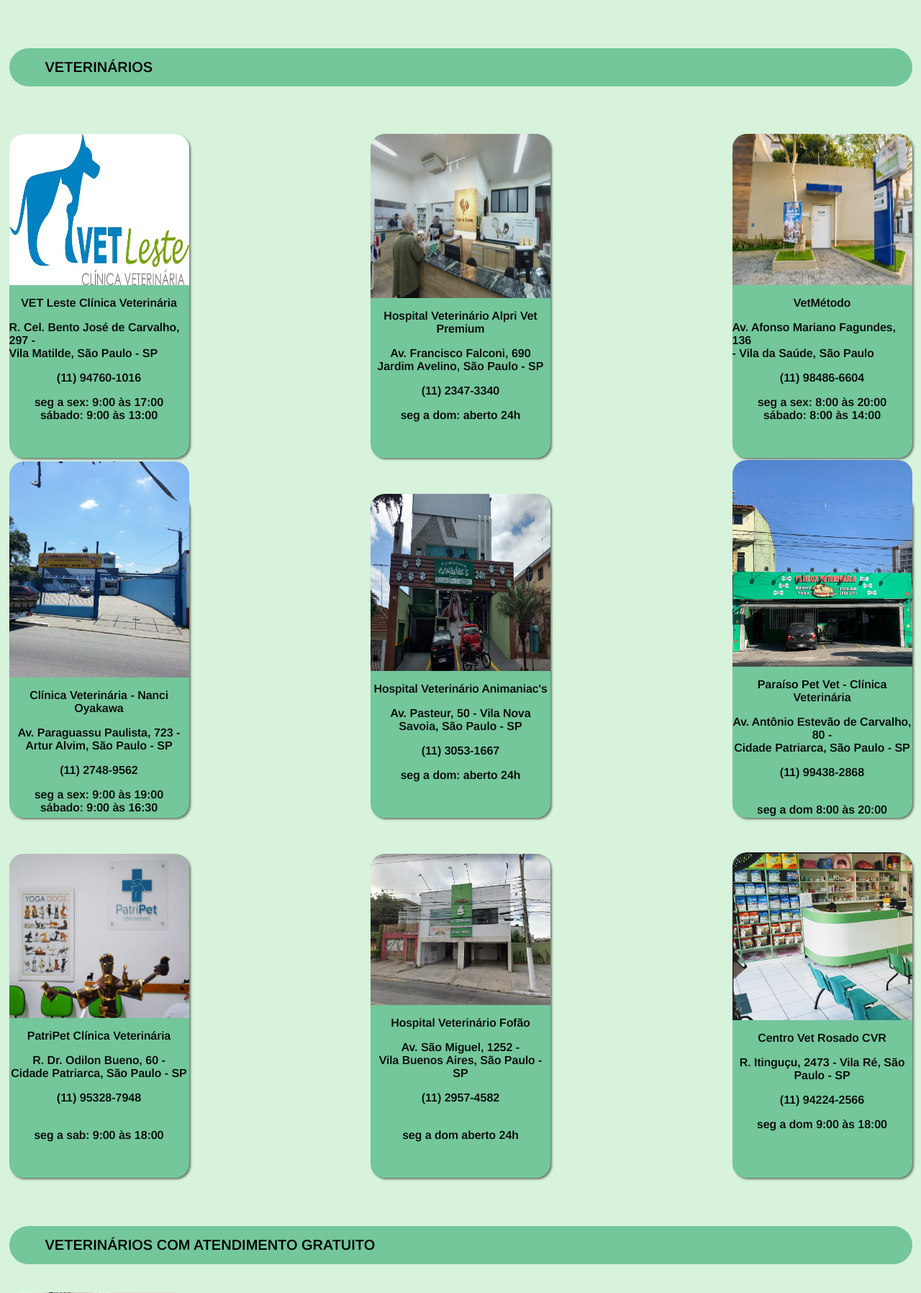
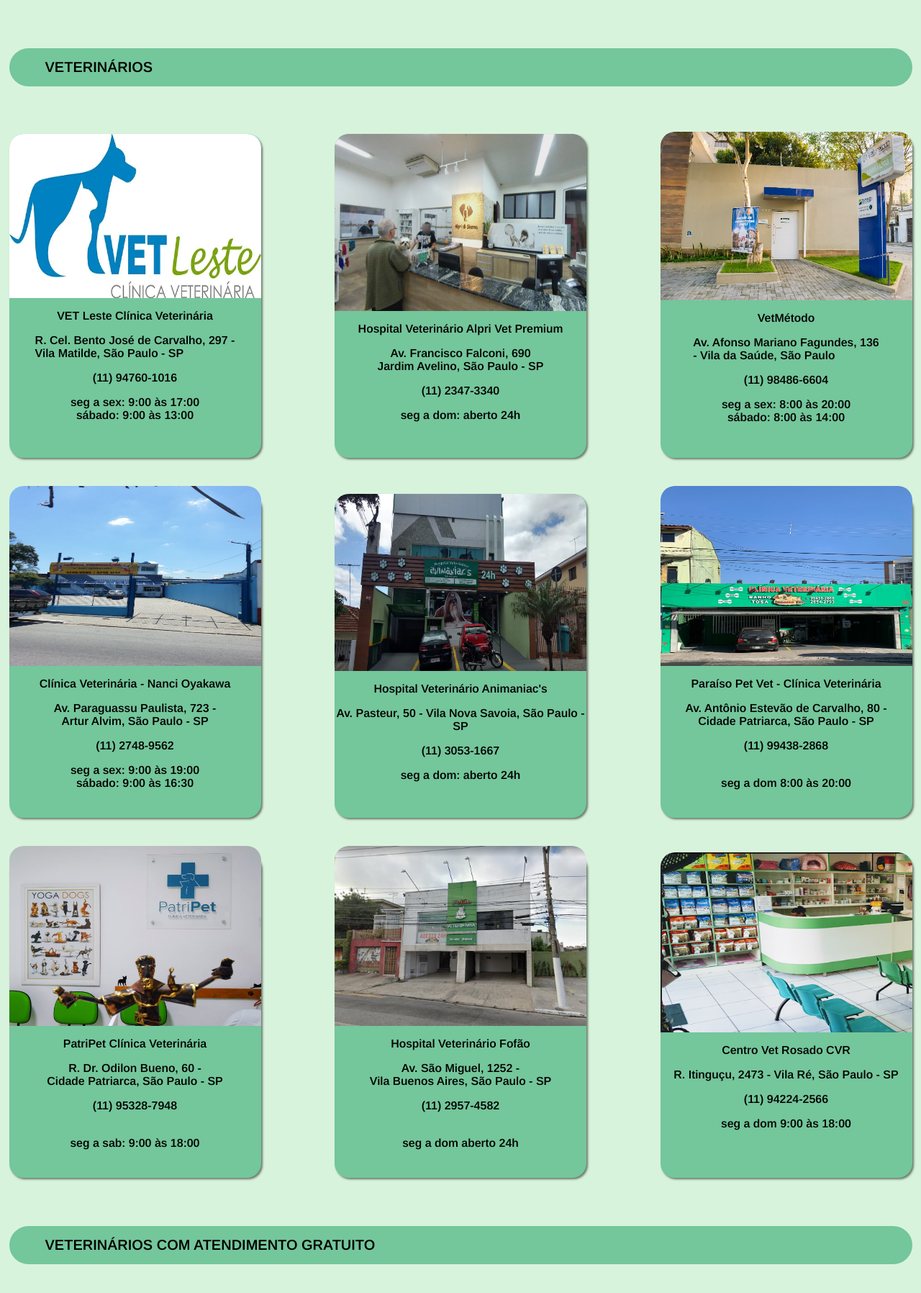
Before and after one commit to TheBoinas/FastPet, a PHP site: page /vet.html in a window 1280 px wide. Shown: the part 60-1856 px from the top of the page at 72% size. Run offline with PHP 8.4, Linux system fonts and the light colour scheme.

Commit message:
Update vet.css

```diff
--- a/css/vet.css
+++ b/css/vet.css
@@ -102,7 +102,7 @@
     flex-direction: column;
     align-items: center;
     background-color: #74c69b;
-    width: 250px;
+    width: 350px;
     height: 450px;
     border-radius: 20px 20px;
     box-shadow: 2px 2px 3px rgb(0 0 0 / 51%);
@@ -114,8 +114,8 @@
 }
 
 .card img{
-    width: 250px;
-    height: 300px;
+    width: 350px;
+    height: 250px;
     border-radius: 20px 20px 0px 0px;
 }
 
```
